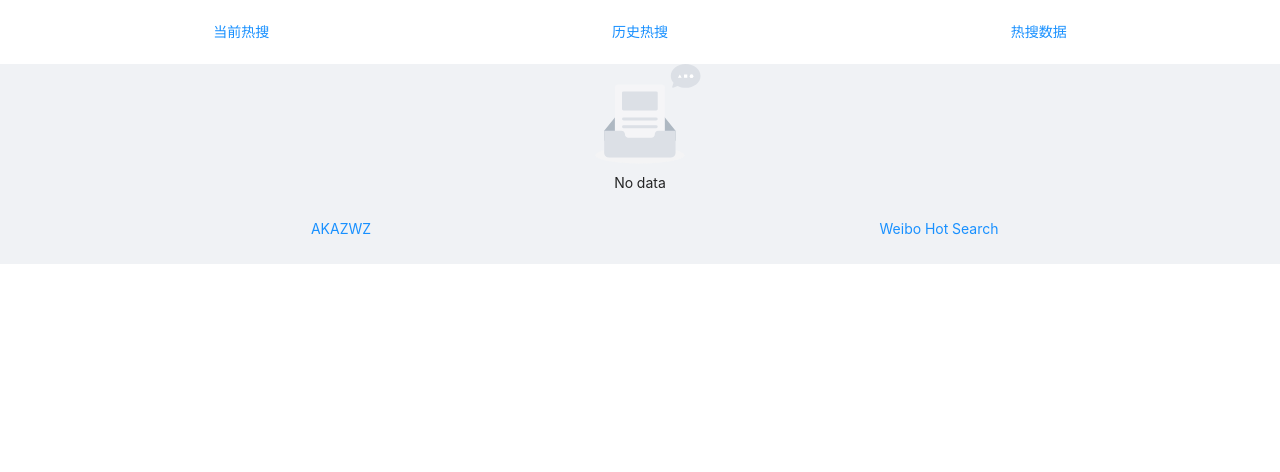
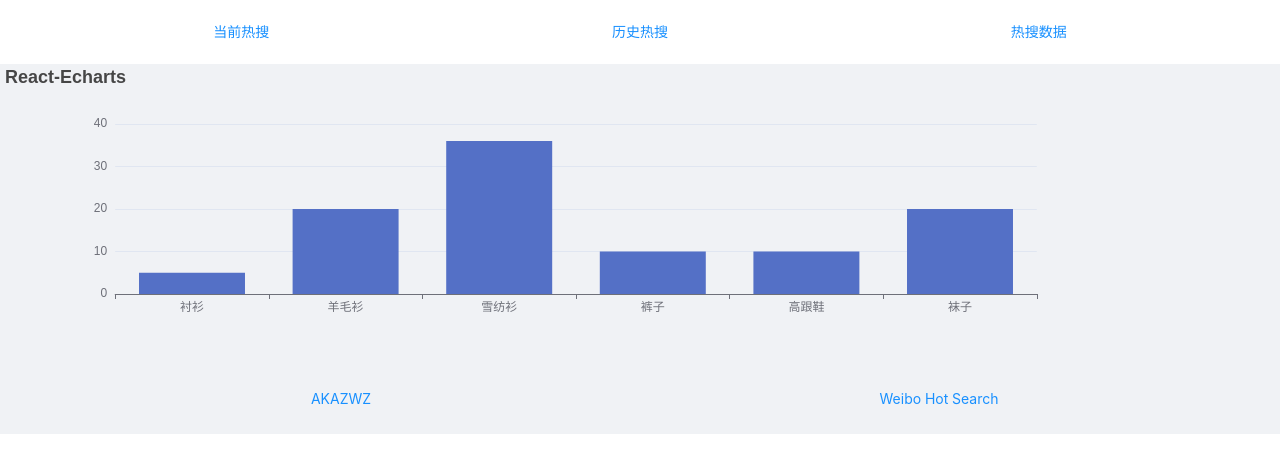
Before and after one commit to akazwz/hot-search-old, a React (Create React App) app: page /hot-search-data in a window 1280 px wide. Shown: the top 472 px of the page. Built offline with nearby package versions, Linux system fonts and the light colour scheme.

Commit message:
图表加载

```diff
--- a/package.json
+++ b/package.json
@@ -11,6 +11,7 @@
     "antd": "^4.16.13",
     "axios": "^0.21.1",
     "craco-less": "^1.18.0",
+    "echarts": "^5.1.2",
     "react": "^17.0.2",
     "react-dom": "^17.0.2",
     "react-router-dom": "^5.2.0",
--- a/src/App.js
+++ b/src/App.js
@@ -6,6 +6,7 @@ import MyHeader from './components/MyHeader';
 import MyFooter from './components/MyFooter';
 import './style/hot-search.less'
 import HistoryHotSearches from './pages/HistoryHotSearches';
+import HotSearchData from "./pages/HotSearchData";
 
 const {Header, Footer, Content} = Layout;
 
@@ -20,7 +21,7 @@ function App() {
                     <Switch>
                         <Route exact path="/" component={Home}/>
                         <Route exact path="/history-hot-searches" component={HistoryHotSearches}/>
-                        <Route exact path="/hot-search-data" component={HistoryHotSearches}/>
+                        <Route exact path="/hot-search-data" component={HotSearchData}/>
                     </Switch>
                 </Content>
                 <Footer>
--- /dev/null
+++ b/src/components/HotSearchRank.js
@@ -0,0 +1,39 @@
+import React, {useEffect, useRef} from 'react';
+import * as echarts from 'echarts';
+
+const HotSearchRank = () => {
+    const chartRef = useRef(null);
+    const xArr = ['衬衫', '羊毛衫', '雪纺衫', '裤子', '高跟鞋', '袜子']
+    const yArr = [5, 20, 36, 10, 10, 20]
+    let initEcharts;
+    initEcharts = () => {
+        const myChart = echarts.init(chartRef.current);
+        myChart.setOption({
+            title: {
+                text: 'React-Echarts'
+            },
+            tooltips: {},
+            xAxis: {
+                data: xArr,
+            },
+            yAxis: {},
+            series: [{
+                name: '销量',
+                type: 'bar',
+                data: yArr,
+            }],
+        });
+    };
+
+    useEffect(() => {
+        initEcharts();
+    });
+
+    return (
+        <div>
+            <div style={{width: "90%", height: "300px"}} ref={chartRef}/>
+        </div>
+    );
+};
+
+export default HotSearchRank;
--- a/src/components/MyFooter.js
+++ b/src/components/MyFooter.js
@@ -1,6 +1,5 @@
 import React from 'react';
 import {Col, Row} from 'antd';
-import {Link} from 'react-router-dom';
 
 const MyFooter = () => {
     return (
--- a/src/pages/HotSearchData.js
+++ b/src/pages/HotSearchData.js
@@ -1,10 +1,10 @@
 import React from 'react';
-import {Empty} from 'antd';
+import HotSearchRank from '../components/HotSearchRank';
 
 const HotSearchData = () => {
     return (
         <div>
-            <Empty/>
+            <HotSearchRank/>
         </div>
     );
 };
```
Also changed, not shown: 1 other file (tests, documents, lock files or other folders).
